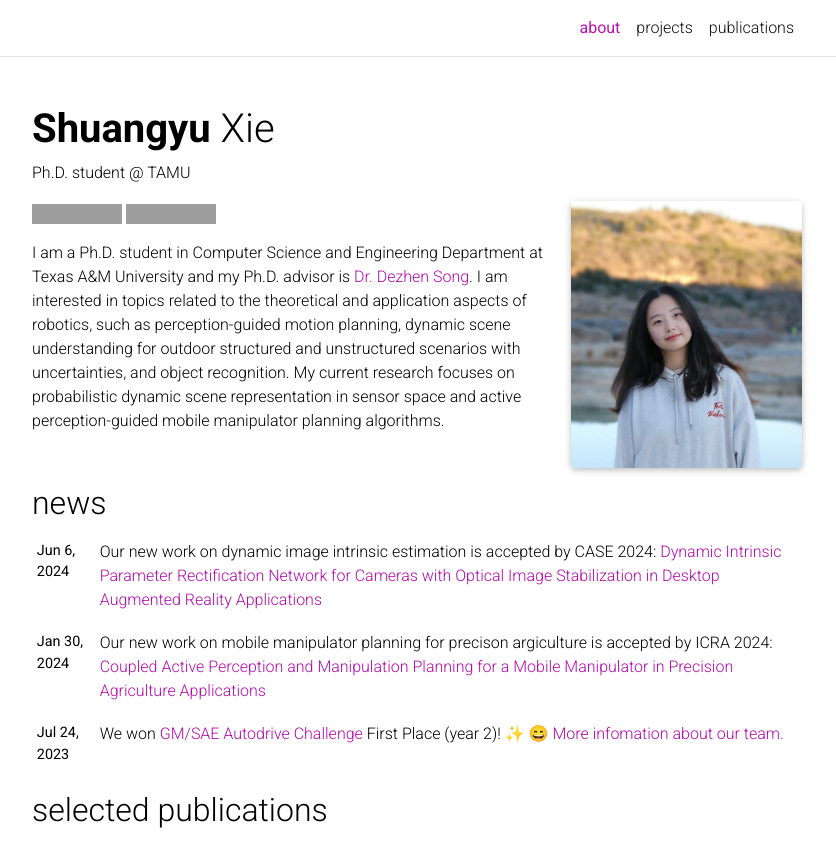
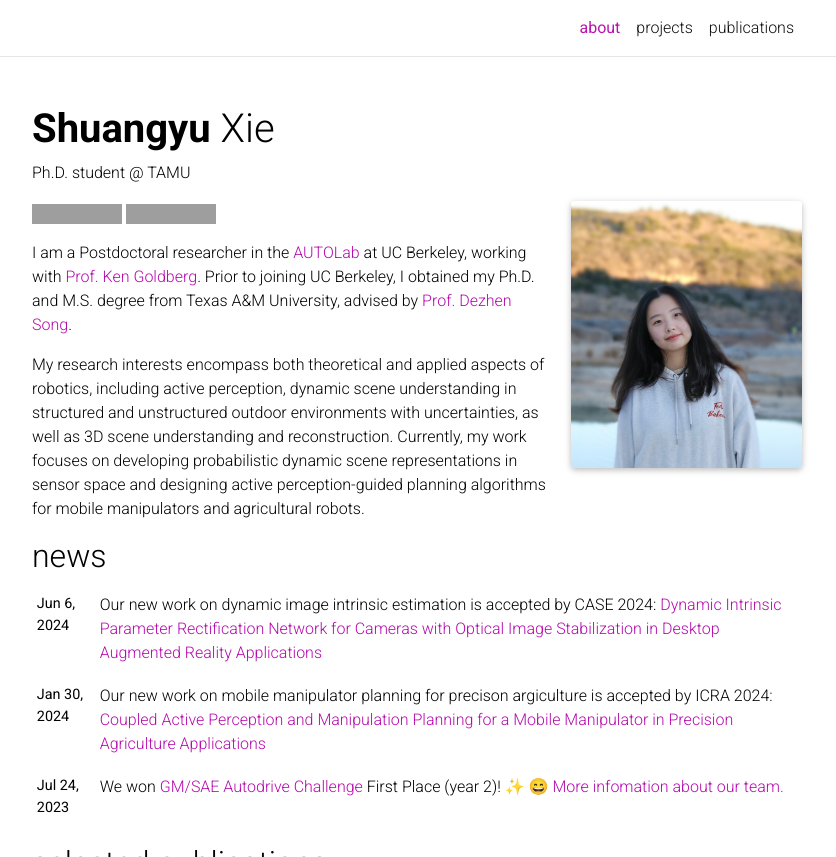
Before and after one commit to ehehee/ehehee.github.io, a Jekyll site: the page built from _pages/about.md, in a window 1280 px wide and 1085 px high, cut to the strip 0-857 px from the top of the window. Shown: the whole strip, without its empty margins (223-1059 px from the left). Built offline with Jekyll 4.4.1, drawn with Linux system fonts in a browser that asks for light colours; full-size pictures stand in for the smaller copies a plugin makes; emoji names are drawn with the system emoji font; comment, search, counter and statistics services are not loaded; a style sheet for code colours, icons or effects is not loaded; grey boxes are pictures that could not be loaded.

Commit message:
update self-intro

```diff
--- a/_pages/about.md
+++ b/_pages/about.md
@@ -17,5 +17,7 @@
 [![text](https://img.shields.io/badge/LinkedIn-0077B5?style=for-the-badge&logo=linkedin&logoColor=white)](https://www.linkedin.com/in/syxie-/)
 [![text](https://img.shields.io/badge/Gmail-D14836?style=for-the-badge&logo=gmail&logoColor=white)](mailto:sy.xie@tamu.edu)
 
-I am a Ph.D. student in Computer Science and Engineering Department at Texas A&M University and my Ph.D. advisor is [Dr. Dezhen Song](https://people.engr.tamu.edu/dzsong/index.html). I am interested in topics related to the theoretical and application aspects of robotics,
-such as perception-guided motion planning, dynamic scene understanding for outdoor structured and unstructured scenarios with uncertainties, and object recognition. My current research focuses on probabilistic dynamic scene representation in sensor space and active perception-guided mobile manipulator planning algorithms.
+I am a Postdoctoral researcher in the [AUTOLab](https://autolab.berkeley.edu/) at UC Berkeley, working with [Prof. Ken Goldberg](https://goldberg.berkeley.edu/). Prior to joining UC Berkeley, I obtained my Ph.D. and M.S. degree from Texas A&M University, advised by [Prof. Dezhen Song](https://people.engr.tamu.edu/dzsong/index.html).
+
+
+My research interests encompass both theoretical and applied aspects of robotics, including active perception, dynamic scene understanding in structured and unstructured outdoor environments with uncertainties, as well as 3D scene understanding and reconstruction. Currently, my work focuses on developing probabilistic dynamic scene representations in sensor space and designing active perception-guided planning algorithms for mobile manipulators and agricultural robots.
```
